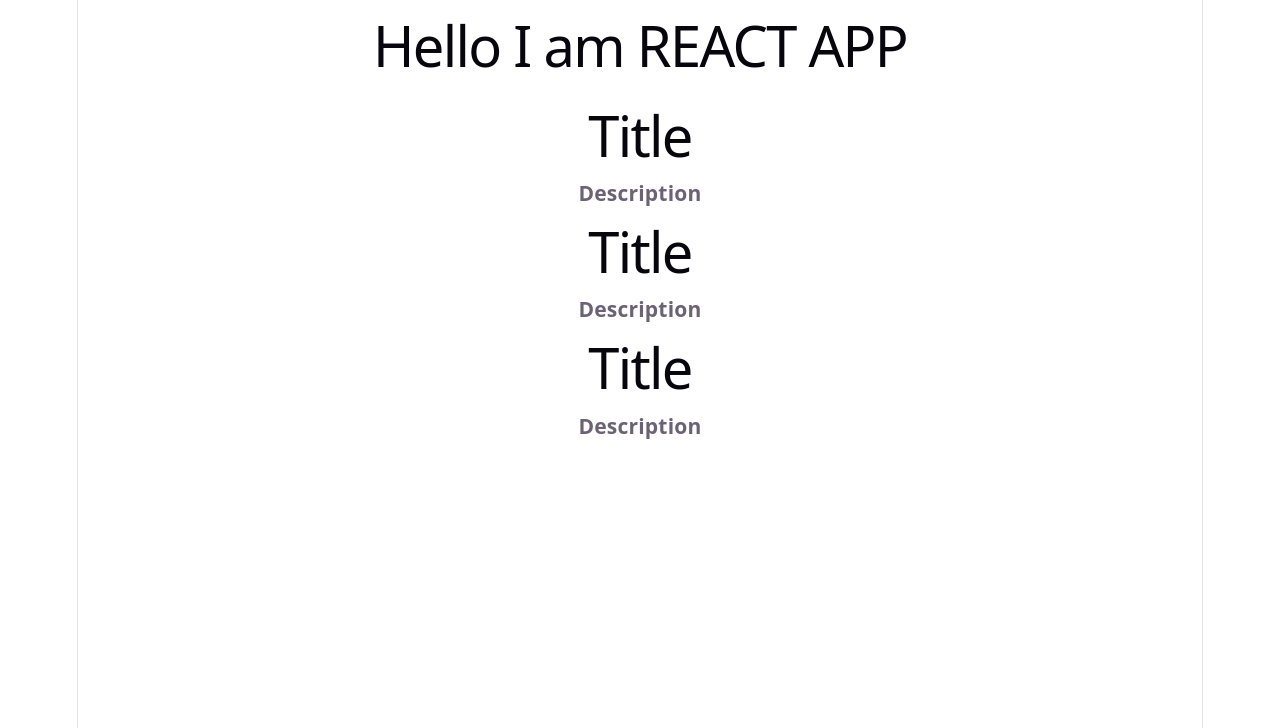
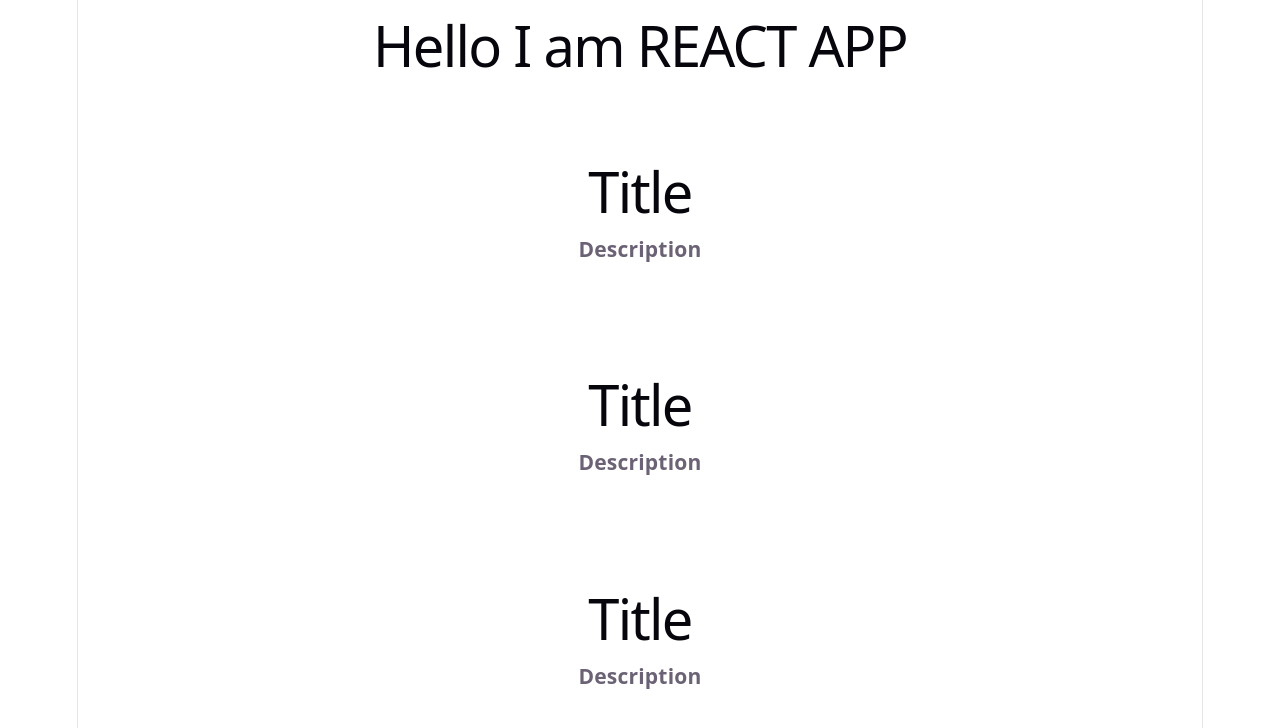
Before and after one commit to pritjon2002-beep/React, a React (Vite) app in the folder React1/: page / in a window 1280 px wide. Shown: the top 728 px of the page. Built offline with nearby package versions, Linux system fonts and the light colour scheme.

Commit message:
adding custom styles

```diff
--- /dev/null
+++ b/React1/src/Product.css
@@ -0,0 +1,6 @@
+.Product {
+  margin: 2rem;
+  padding: 1rem;
+  border: 2px solid white;
+  border-radius: 1rem;
+}
--- a/React1/src/Product.jsx
+++ b/React1/src/Product.jsx
@@ -1,10 +1,12 @@
-function Product(){
-    return(
-        <div>
-            <h1>Title</h1>
-            <h3>Description</h3>
-        </div>
-    )
+import "./Product.css";
+
+function Product() {
+  return (
+    <div className="Product">
+      <h1>Title</h1>
+      <h3>Description</h3>
+    </div>
+  );
 }
 
-export default Product
+export default Product;
```
